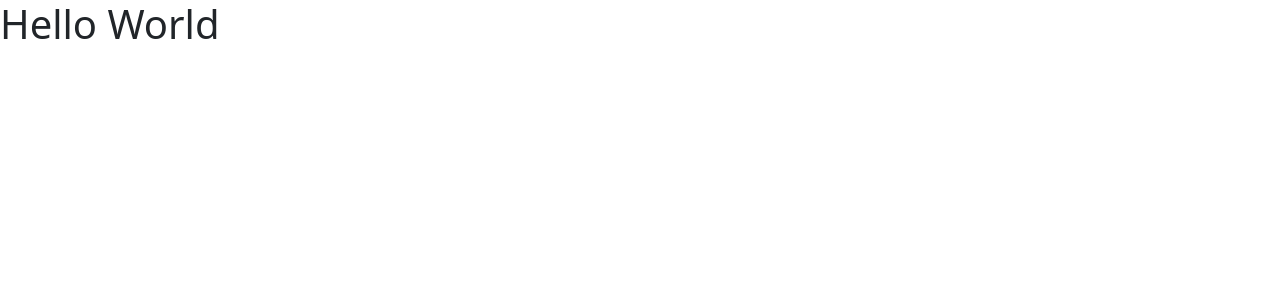
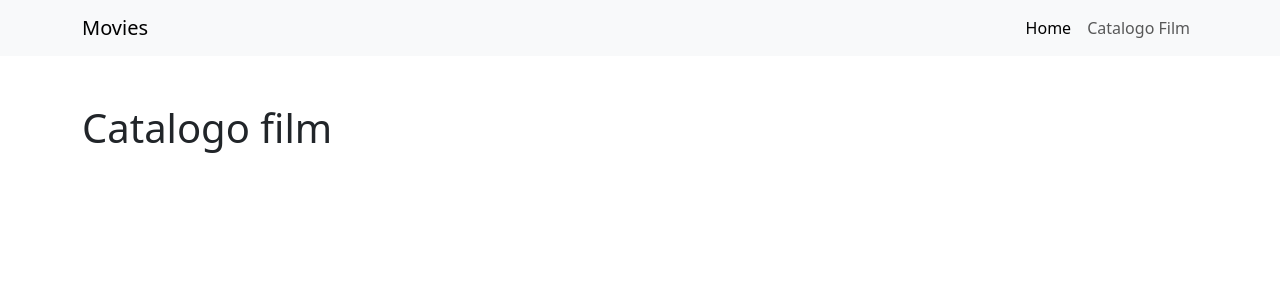
Before and after one commit to AntonioCappellano/webapp-react, a React (Vite) app: page / in a window 1280 px wide. Shown: the top 300 px of the page. Built offline with nearby package versions, Linux system fonts and the light colour scheme.

Commit message:
add routes navbar and homepage

```diff
--- a/src/App.jsx
+++ b/src/App.jsx
@@ -1,5 +1,17 @@
+import { BrowserRouter, Route, Routes } from "react-router";
+import DefaultTemplate from "./templates/DefaultTemplate";
+import Homepage from "./pages/HomePage";
+
 function App() {
-  return <h1>Hello World</h1>;
+  return (
+    <BrowserRouter>
+      <Routes>
+        <Route Component={DefaultTemplate}>
+          <Route index Component={Homepage} />
+        </Route>
+      </Routes>
+    </BrowserRouter>
+  );
 }
 
 export default App;
--- /dev/null
+++ b/src/pages/HomePage.jsx
@@ -0,0 +1,3 @@
+export default function Homepage() {
+  return <h1>Catalogo film</h1>;
+}
--- /dev/null
+++ b/src/templates/DefaultTemplate.jsx
@@ -0,0 +1,46 @@
+import { NavLink, Outlet } from "react-router";
+
+export default function DefaultTemplate() {
+  return (
+    <>
+      <nav className="navbar navbar-expand-lg bg-body-tertiary">
+        <div className="container">
+          <a className="navbar-brand" href="#">
+            Movies
+          </a>
+          <button
+            className="navbar-toggler"
+            type="button"
+            data-bs-toggle="collapse"
+            data-bs-target="#navbarNav"
+            aria-controls="navbarNav"
+            aria-expanded="false"
+            aria-label="Toggle navigation"
+          >
+            <span className="navbar-toggler-icon"></span>
+          </button>
+          <div className="collapse navbar-collapse" id="navbarNav">
+            <ul className="navbar-nav ms-auto">
+              <li className="nav-item">
+                <NavLink to="/" className="nav-link" aria-current="page">
+                  Home
+                </NavLink>
+              </li>
+              <li className="nav-item">
+                <NavLink to="/books" className="nav-link" aria-current="page">
+                  Catalogo Film
+                </NavLink>
+              </li>
+            </ul>
+          </div>
+        </div>
+      </nav>
+
+      <main>
+        <div className="container py-5">
+          <Outlet />
+        </div>
+      </main>
+    </>
+  );
+}
```
